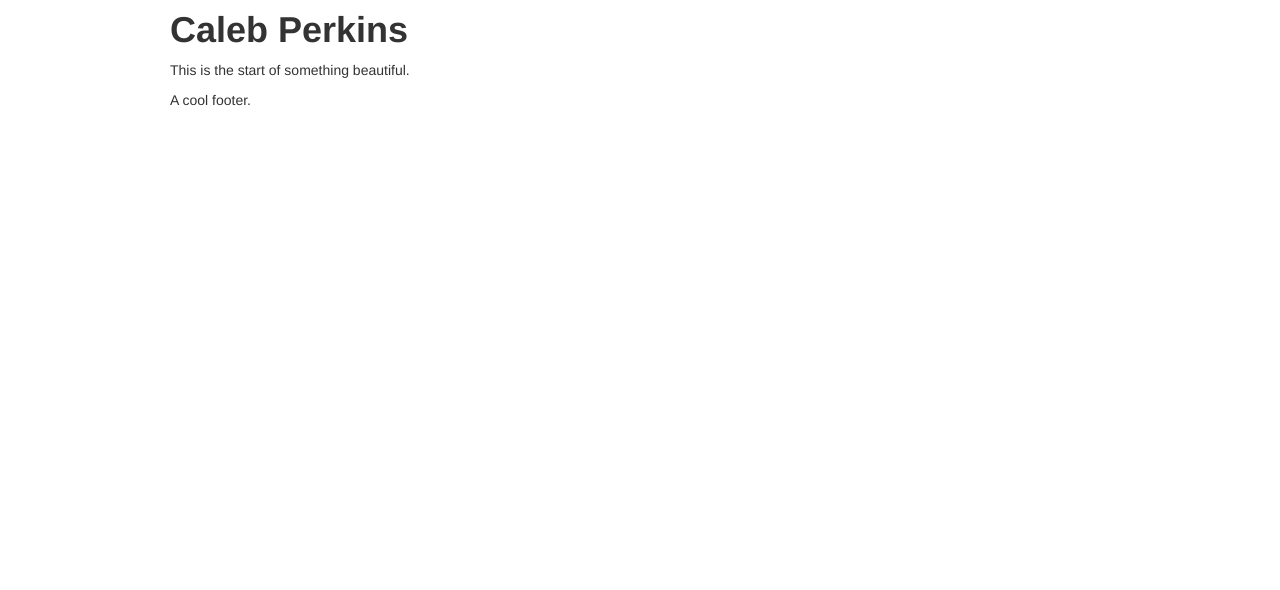
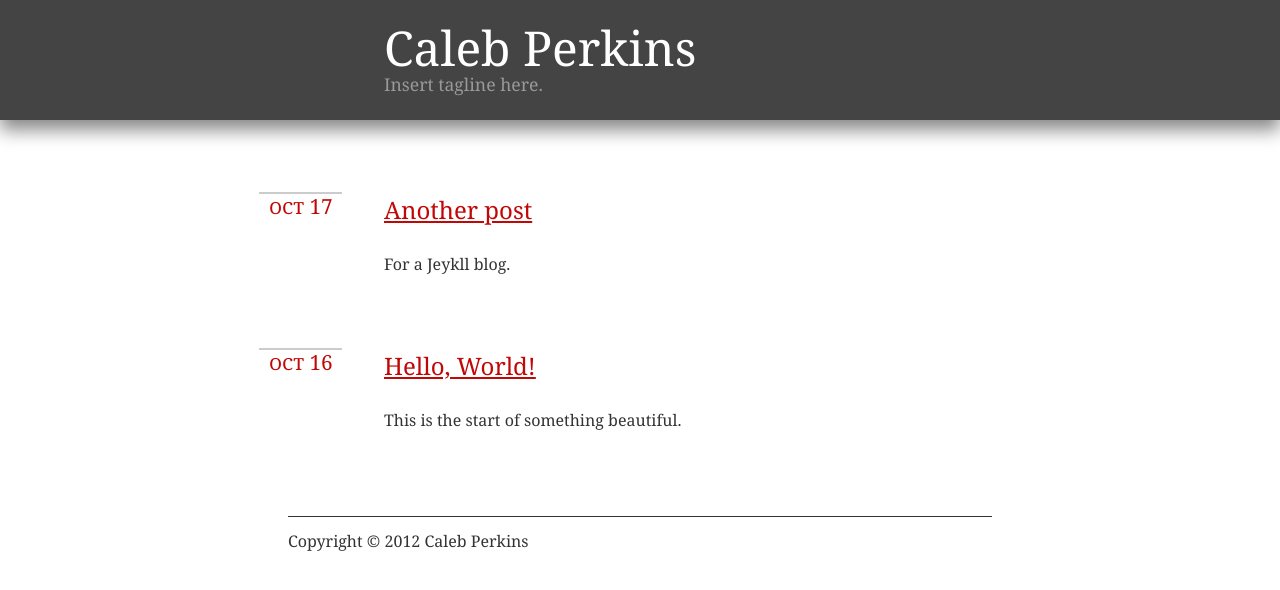
Before and after one commit to calebperkins/calebperkins.github.io, a Jekyll site: the page built from index.html, in a window 1280 px wide. Shown: the top 590 px of the page. Built offline with Jekyll 4.4.1, drawn with Linux system fonts in a browser that asks for light colours; the list of posts is cut into pages by our own code.

Commit message:
new theme!

```diff
--- a/_config.yml
+++ b/_config.yml
@@ -1 +1,2 @@
 safe: true
+paginate: 10 // the number of post per page
--- a/_layouts/default.html
+++ b/_layouts/default.html
@@ -5,17 +5,22 @@
 	<title>{{ page.title }}</title>
 	<meta http-equiv="content-type" content="text/html; charset=utf-8" />
 	<meta name="author" content="Caleb Perkins" />
-<link rel="stylesheet" href="/css/bootstrap.min.css" />
+	<!-- <link rel="stylesheet" href="/css/bootstrap.min.css" /> -->
+	<link rel="stylesheet" href="/css/reset.css" />
 	<link rel="stylesheet" href="/css/screen.css" />
+	<link rel="shortcut icon" href="/img/favicon.png" />
 </head>
 
 <body>
-    <div class="container">
-        <header><h1>Caleb Perkins</h1></header>
+	<header role="banner">
+		<div>
+			<h1><a href="/">Caleb Perkins</a></h1>
+			<p>Insert tagline here.</p>
+		</div>
+	</header>
 	<div id="content">
 		{{ content }}
 	</div>
-        <footer>A cool footer.</footer>
-    </div>
+	<footer role="contentinfo">Copyright © 2012 Caleb Perkins</footer>
 </body>
 </html>
--- /dev/null
+++ b/css/reset.css
@@ -0,0 +1,48 @@
+/* http://meyerweb.com/eric/tools/css/reset/
+   v2.0 | 20110126
+   License: none (public domain)
+*/
+
+html, body, div, span, applet, object, iframe,
+h1, h2, h3, h4, h5, h6, p, blockquote, pre,
+a, abbr, acronym, address, big, cite, code,
+del, dfn, em, img, ins, kbd, q, s, samp,
+small, strike, strong, sub, sup, tt, var,
+b, u, i, center,
+dl, dt, dd, ol, ul, li,
+fieldset, form, label, legend,
+table, caption, tbody, tfoot, thead, tr, th, td,
+article, aside, canvas, details, embed,
+figure, figcaption, footer, header, hgroup,
+menu, nav, output, ruby, section, summary,
+time, mark, audio, video {
+	margin: 0;
+	padding: 0;
+	border: 0;
+	font-size: 100%;
+	font: inherit;
+	vertical-align: baseline;
+}
+/* HTML5 display-role reset for older browsers */
+article, aside, details, figcaption, figure,
+footer, header, hgroup, menu, nav, section {
+	display: block;
+}
+body {
+	line-height: 1;
+}
+ol, ul {
+	list-style: none;
+}
+blockquote, q {
+	quotes: none;
+}
+blockquote:before, blockquote:after,
+q:before, q:after {
+	content: '';
+	content: none;
+}
+table {
+	border-collapse: collapse;
+	border-spacing: 0;
+}
--- a/css/screen.css
+++ b/css/screen.css
@@ -0,0 +1,83 @@
+body {
+	background: white;
+	color: #333;
+	font: normal 1em/1.5 Georgia, serif;
+	margin: 0;
+}
+
+#content {
+	margin: 4.5em auto 0;
+	width: 32em;
+}
+
+a:link, a:visited, a:active {
+	color: #C00906;
+}
+
+header[role="banner"] {
+	background: #444;
+	padding: 1.5em 0;
+	margin: 0 0 3em;
+	position: relative;
+	box-shadow: 0px 10px 17px #888
+}
+
+header[role="banner"] h1 {
+	font-size: 3em;
+	line-height: 1;
+}
+
+header[role="banner"] h1 a {
+	color: white;
+	text-decoration: none;
+}
+
+header[role="banner"] p {
+	color: #999;
+	font-size: 1.1em;
+	line-height: 1.363634;
+}
+
+header[role="banner"] div {
+	margin: 0 auto;
+	width: 32em;
+}
+
+h1, h2, h3, h4, h5, h6 {
+	color: #111;
+	font-weight: normal;
+}
+
+article h1 {
+	font-size: 1.5em;
+	margin-bottom: 1em;
+}
+
+article {
+	margin-bottom: 2.25em;
+	padding-bottom: 2.25em;
+	position: relative;
+}
+
+article header time {
+	border-top: 2px solid #ccc;
+	position: absolute;
+	left: -6em;
+	top: 0;
+	text-align: center;
+	width: 4em;
+
+	font-size: 1.3em;
+	line-height: 1.15384615385;
+	display: block;
+	font-variant: small-caps;
+	text-transform: lowercase;
+	color: #C00906;
+}
+
+footer[role="contentinfo"] {
+	border-top: 1px solid #333;
+	margin: 3em auto 0;
+	padding: 0.75em 0;
+	width: 44em;
+}
--- a/index.html
+++ b/index.html
@@ -3,4 +3,30 @@ layout: default
 title: Caleb Perkins
 ---
 
-<p>This is the start of something beautiful.</p>
+{% for post in paginator.posts %}
+
+<article class="post">
+	<header>
+		<h1><a href="{{ post.url }}">{{ post.title }}</a></h1>
+		<time datetime="{{post.date | date: '%Y-%m-%d'}}">{{post.date | date:"%b %d"}}</time>
+	</header>
+	<div class="content">
+		{% if post.excerpt %}
+		<p>{{ post.excerpt }}</p>
+		{% else %}
+		{{ post.content }}
+		{% endif %}
+	</div>
+</article>
+
+{% endfor %}
+
+<!-- Pagination links -->
+<ul class="pager">
+	{% if paginator.previous_page %}
+	<li class="previous"><a href="{% if paginator.previous_page > 1 %}/page{{paginator.previous_page}}{% else %}/{% endif %}">← Older entries</a></li>
+	{% endif %}
+	{% if paginator.next_page %}
+	<li class="next"><a href="/page{{paginator.next_page}}">Newer entries →</a></li>
+	{% endif %}
+</ul>
```
Also changed, not shown: _layouts/post.html (added, +7 -0 lines), _posts/2012-10-16-hello-world.md (added, +10 -0 lines), _posts/2012-10-17-another-post.md (added, +10 -0 lines), img/favicon.png (added). Lines whose indentation alone changed are shown as unchanged.
